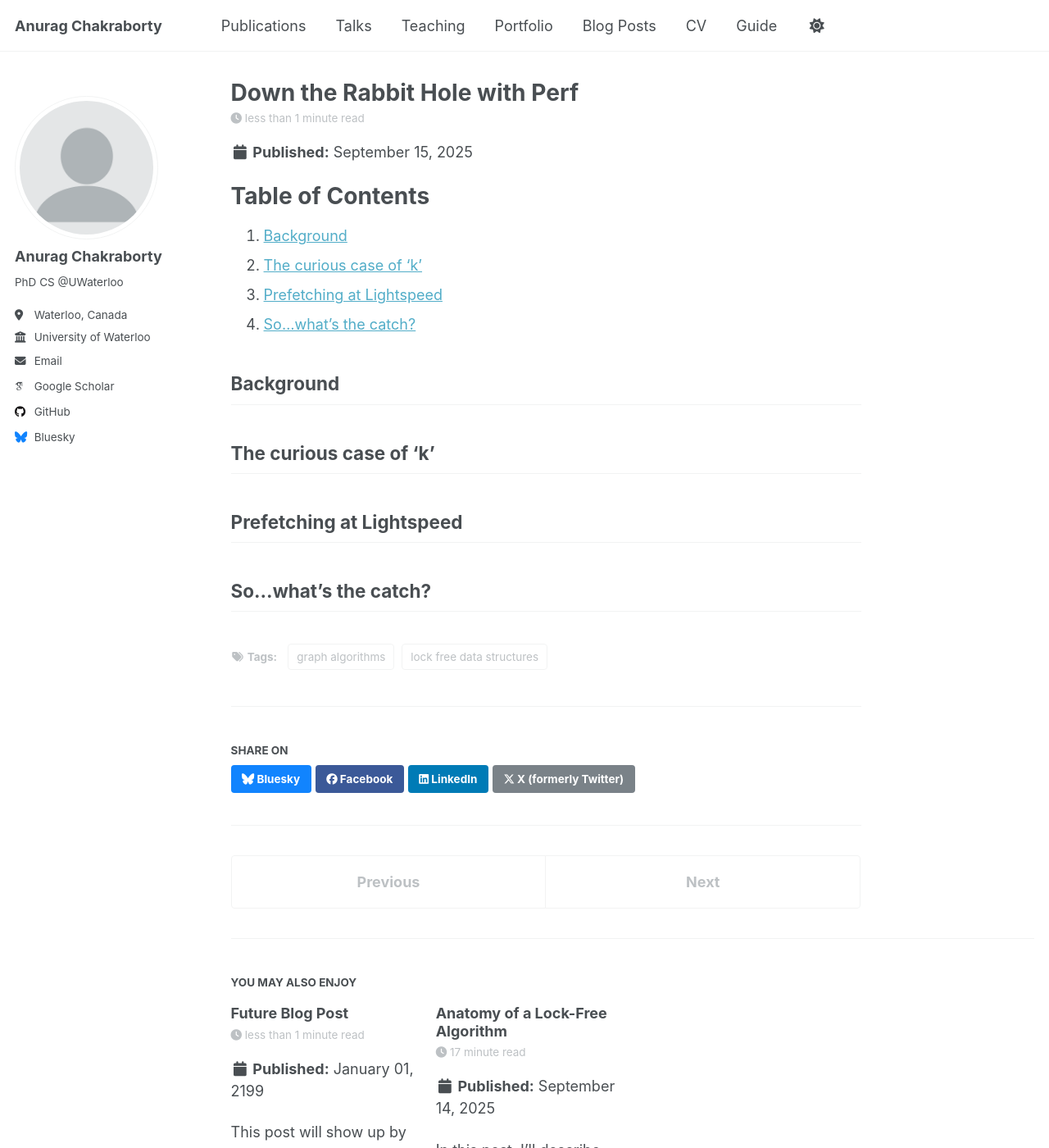
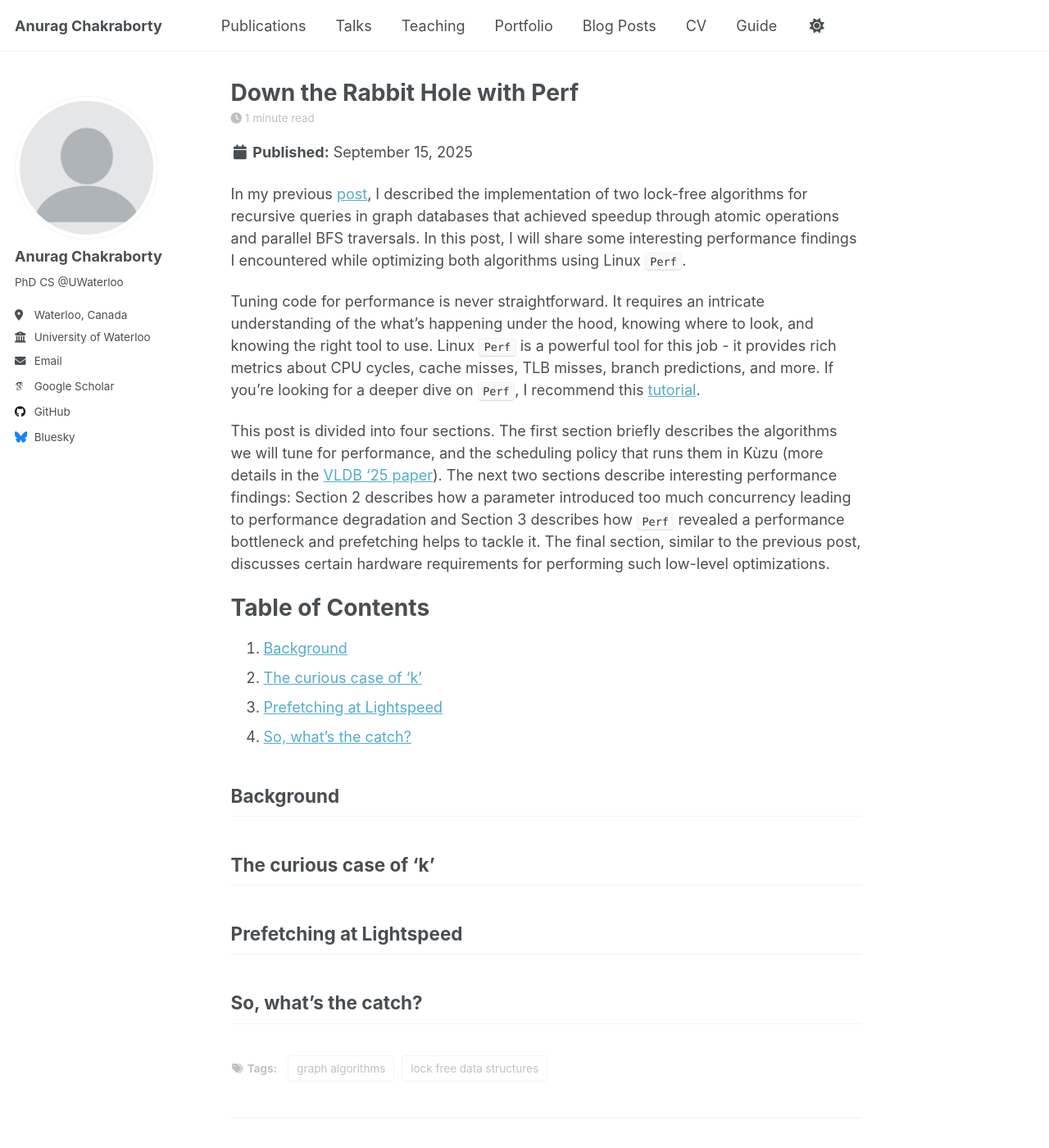
Before and after one commit to anuchak/anuchak.github.io, a Jekyll site: the page built from _posts/2025-09-15-blog-post-2.md, in a window 1280 px wide and 1400 px high. Shown: the whole window at 82% size. Built offline with Jekyll 4.4.1, drawn with Linux system fonts in a browser that asks for light colours; some web fonts are replaced; a script that is not in the unit is left out.

Commit message:
push changes

```diff
--- a/_posts/2025-09-15-blog-post-2.md
+++ b/_posts/2025-09-15-blog-post-2.md
@@ -7,13 +7,28 @@ tags:
   - graph algorithms
 ---
 
+In my previous [post](https://anuchak.github.io/posts/anatomy-of-a-lock-free-algorithm/), I described
+the implementation of two lock-free algorithms for recursive queries in graph databases that achieved speedup
+through atomic operations and parallel BFS traversals. In this post, I will share some interesting performance
+findings I encountered while optimizing both algorithms using Linux `Perf`.
 
+Tuning code for performance is never straightforward. It requires an intricate understanding of the what's
+happening under the hood, knowing where to look, and knowing the right tool to use. Linux `Perf` is a powerful
+tool for this job - it provides rich metrics about CPU cycles, cache misses, TLB misses, branch predictions, and
+more. If you're looking for a deeper dive on `Perf`, I recommend this [tutorial](https://github.com/NAThompson/performance_tuning_tutorial).
+
+This post is divided into four sections. The first section briefly describes the algorithms we will tune for performance,
+and the scheduling policy that runs them in Kùzu (more details in the [VLDB '25 paper](https://arxiv.org/abs/2508.19379)).
+The next two sections describe interesting performance findings: Section 2 describes how a parameter introduced
+too much concurrency leading to performance degradation and Section 3 describes how `Perf` revealed a performance
+bottleneck and prefetching helps to tackle it. The final section, similar to the previous post, discusses certain
+hardware requirements for performing such low-level optimizations.
 
 # Table of Contents
 1. [Background](#Background)
-2. [The curious case of 'k'](#The curious case of k)
-3. [Prefetching at Lightspeed](#Prefetching at Lightspeed)
-4. [So...what's the catch?](#So...what's the catch?)
+2. [The curious case of 'k'](#the-curious-case-of-k)
+3. [Prefetching at Lightspeed](#prefetching-at-lightspeed)
+4. [So, what's the catch?](#so-whats-the-catch)
 
 
 ## Background
@@ -25,4 +40,4 @@ tags:
 ## Prefetching at Lightspeed
 
 
-## So...what's the catch?
+## So, what's the catch?
```
